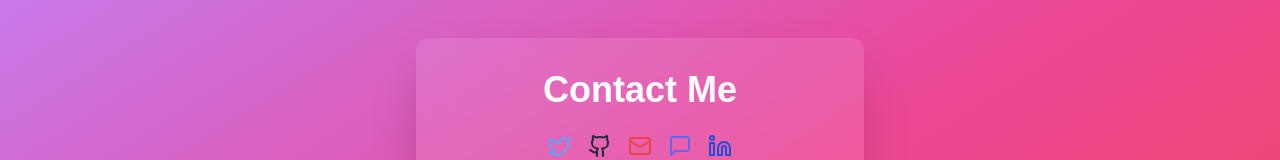
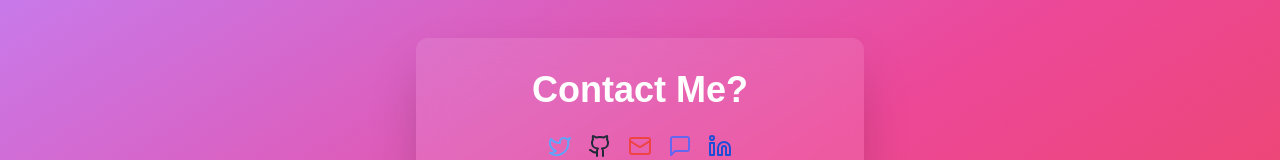
Before and after one commit to Kazooki123/portfolio, a Next.js app: page /contact in a window 1280 px wide. Shown: the part 144-304 px from the top of the page. Built offline with nearby package versions, Linux system fonts and the light colour scheme.

Commit message:
Changes in Contact page

```diff
--- a/app/contact/layout.tsx
+++ b/app/contact/layout.tsx
@@ -14,7 +14,7 @@ const geistMono = localFont({
 });
 
 export const metadata: Metadata = {
-  title: "StarloExoliz's Portfolio",
+  title: "Contact Me!",
   description: "Contact Page to StarloExoliz",
 };
 
--- a/components/Contact.tsx
+++ b/components/Contact.tsx
@@ -30,7 +30,7 @@ export default function Contact() {
         className="bg-white bg-opacity-10 backdrop-filter backdrop-blur-lg rounded-xl p-8 shadow-2xl w-full max-w-md"
       >
         <h1 className="text-4xl font-bold text-white mb-6 text-center">
-          Contact Me
+          Contact Me?
         </h1>
         <div className="flex justify-center space-x-4 mb-8">
           {[
```
